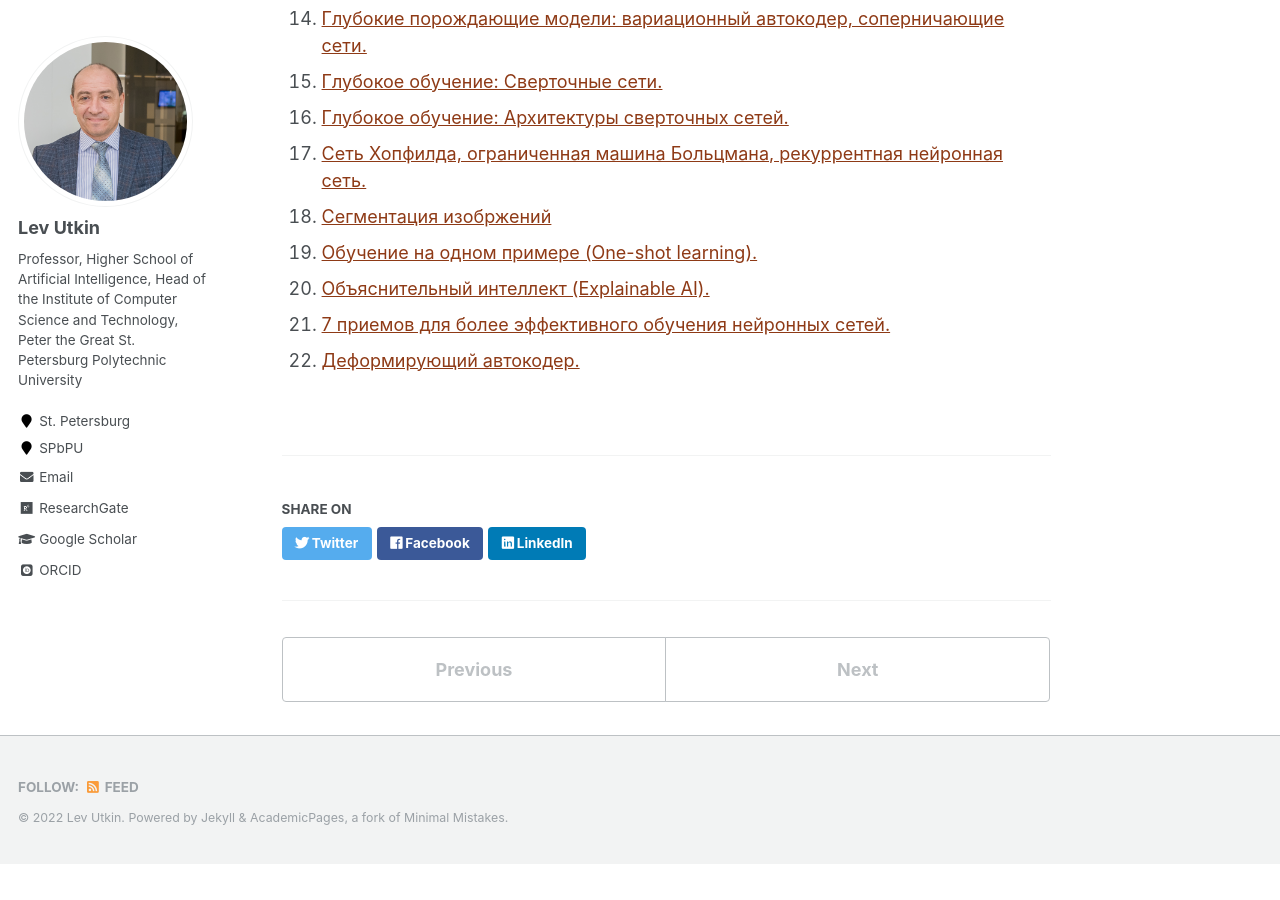
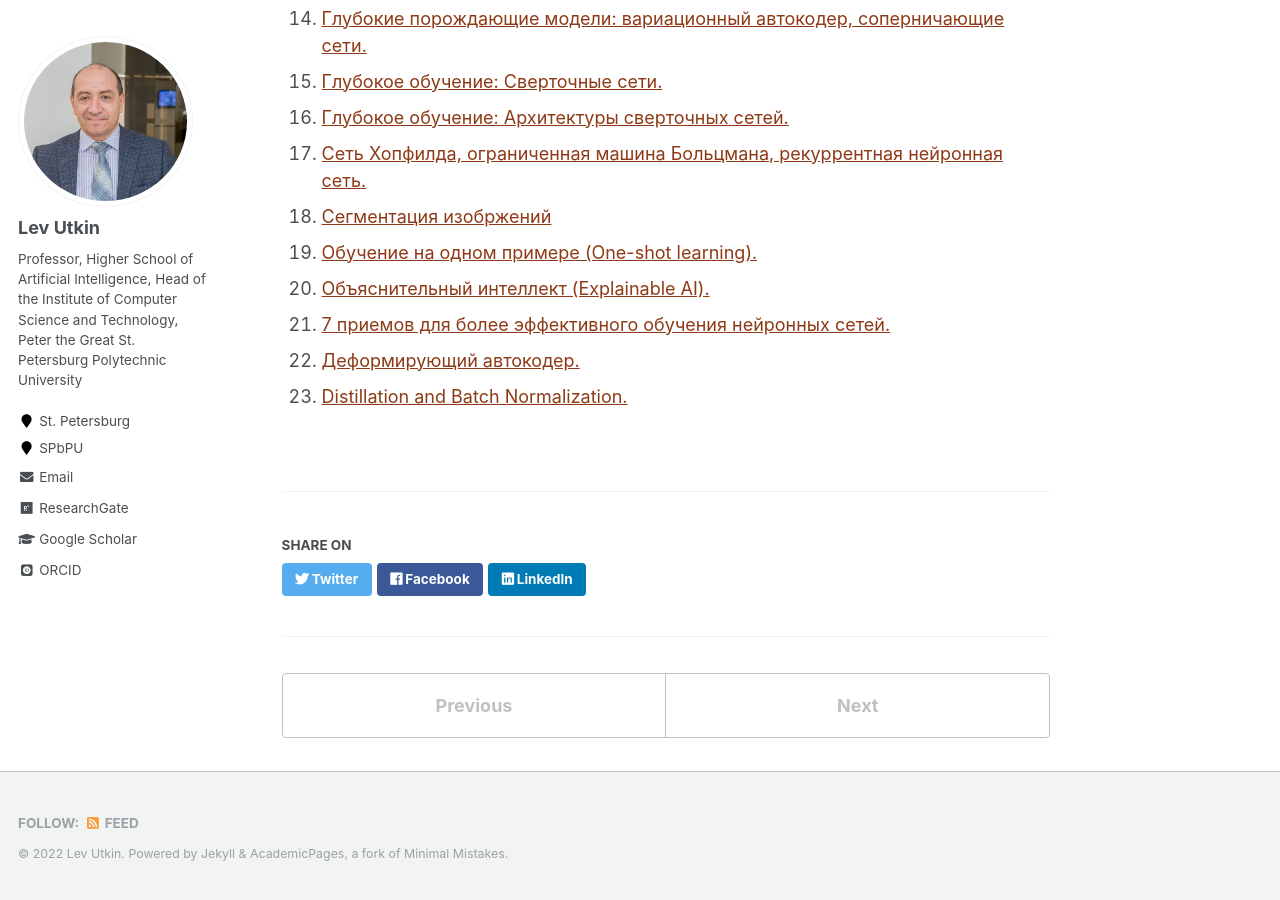
Before and after one commit to levutkin/levutkin.github.io, a Jekyll site: the page built from _teaching/machine-learning.md, in a window 1280 px wide and 900 px high, scrolled down 696 px. Built offline with Jekyll 4.4.1, drawn with Linux system fonts in a browser that asks for light colours; some web fonts are replaced; before the commit the page ends 1560 px from its top, so only the background shows below that.

Commit message:
Update machine-learning.md

```diff
--- a/_teaching/machine-learning.md
+++ b/_teaching/machine-learning.md
@@ -30,3 +30,4 @@ location: ""
  19. [Объяснительный интеллект (Explainable AI).](/files/Machine_Learning_SPbPU_XAI.pdf)
  20. [7 приемов для более эффективного обучения нейронных сетей.](/files/Machine_Learning_7_tricks_to_learn.pdf)
  21. [Деформирующий автокодер.](/files/Deforming_autoencoder.pdf)
+ 22. [Distillation and Batch Normalization.](/files/Machine_Learning_Distil_BN.pdf)
```
